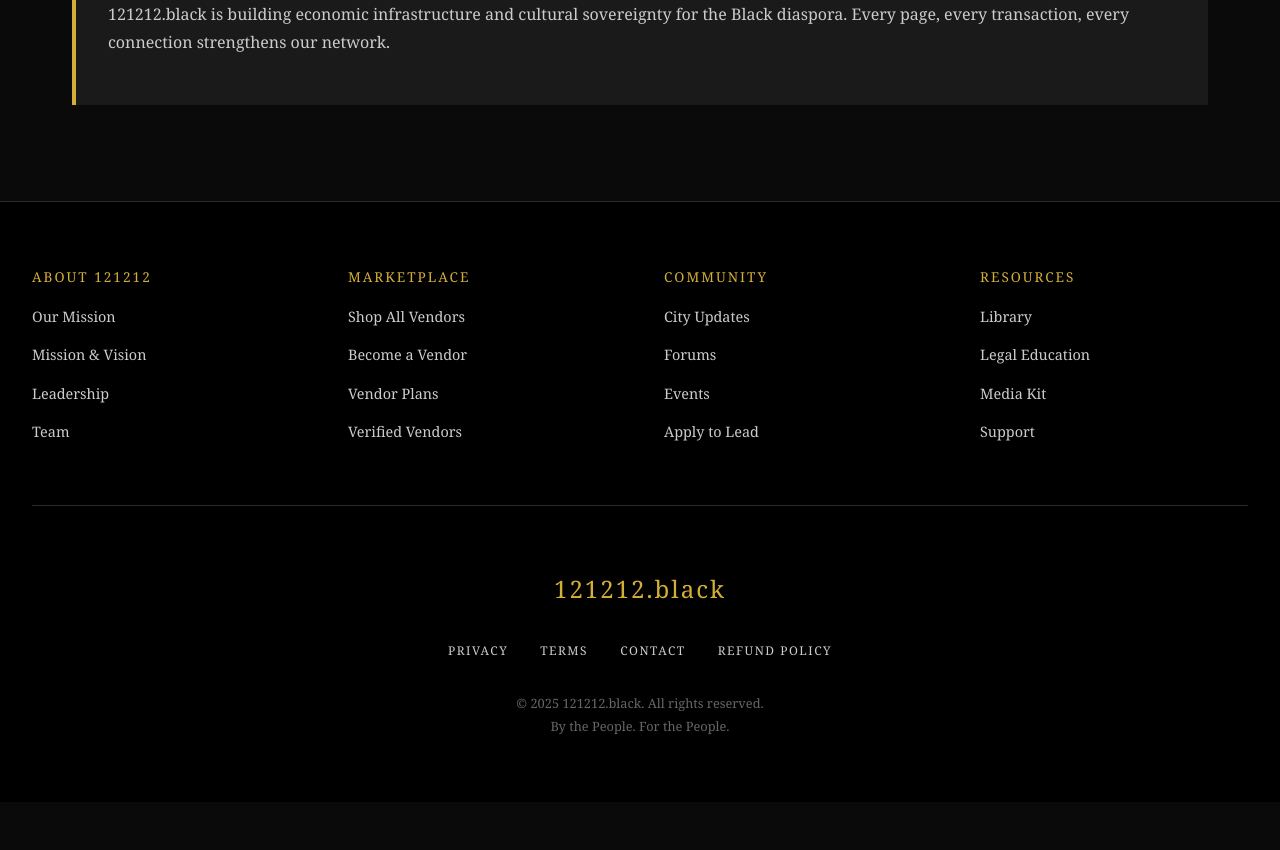
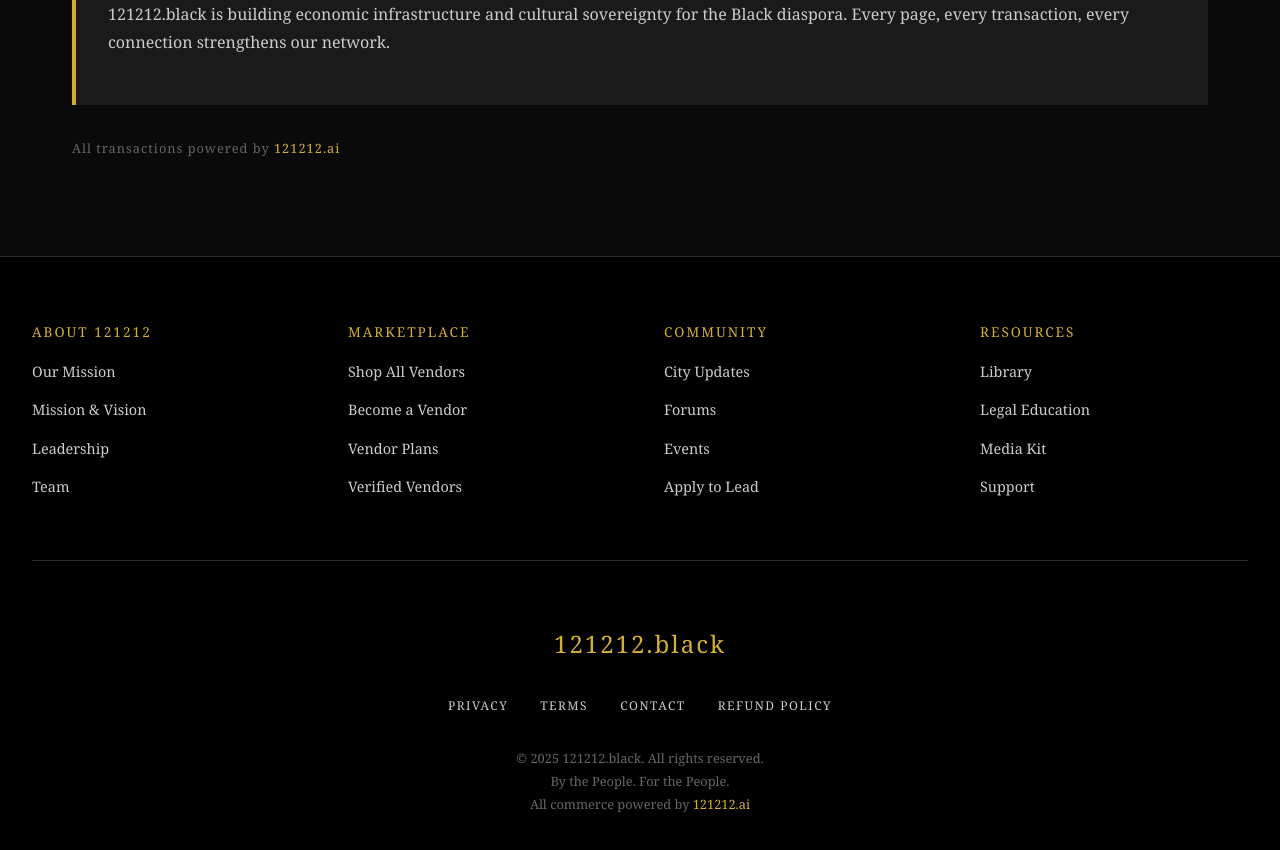
Before and after one commit to HouseofTerravian/121212-black, a Next.js app: page /membership in a window 1280 px wide. Shown: the part 580-1430 px from the top of the page. Before the commit the page ends 1382 px from the top, so only its background shows below. Built offline with nearby package versions, Linux system fonts and the light colour scheme.

Commit message:
Add 121212.ai commerce attribution across all purchase touchpoints
- Footer (global): "All commerce powered by 121212.ai"
- Network page trust section, marketplace, membership, vendor plans,
  report, why-121212, and shop-all pages all include 121212.ai disclosure

```diff
--- a/app/components/Footer.tsx
+++ b/app/components/Footer.tsx
@@ -51,7 +51,8 @@
         </div>
         <p className="copyright">
           © 2025 121212.black. All rights reserved.<br />
-          By the People. For the People.
+          By the People. For the People.<br />
+          All commerce powered by <a href="https://121212.ai" style={{ color: '#D4AF37', textDecoration: 'none' }}>121212.ai</a>
         </p>
       </div>
     </footer>
--- a/app/marketplace/page.tsx
+++ b/app/marketplace/page.tsx
@@ -55,6 +55,9 @@
           <h2>Become a Vendor</h2>
           <p>Join the 121212 marketplace and connect with our global network of conscious consumers.</p>
           <Link href="/become-vendor" className="cta-button">Apply Now</Link>
+          <p style={{ marginTop: '2rem', fontSize: '0.8rem', color: '#666', letterSpacing: '1px' }}>
+            All transactions powered by <a href="https://121212.ai" style={{ color: '#D4AF37', textDecoration: 'none' }}>121212.ai</a>
+          </p>
         </div>
       </section>
     </>
--- a/app/membership/page.tsx
+++ b/app/membership/page.tsx
@@ -17,6 +17,9 @@
           <div className="info-box">
             <p>121212.black is building economic infrastructure and cultural sovereignty for the Black diaspora. Every page, every transaction, every connection strengthens our network.</p>
           </div>
+          <p style={{ marginTop: '2rem', fontSize: '0.8rem', color: '#666', letterSpacing: '1px' }}>
+            All transactions powered by <a href="https://121212.ai" style={{ color: '#D4AF37', textDecoration: 'none' }}>121212.ai</a>
+          </p>
         </div>
       </section>
     </>
--- a/app/network/page.tsx
+++ b/app/network/page.tsx
@@ -168,6 +168,9 @@
       <section className="trust-section">
         <h2>Trust &amp; Integrity</h2>
         <p>Anything purchased here is refundable. Trust is universal. Integrity is non-negotiable.</p>
+        <p style={{ marginTop: '1.5rem', fontSize: '0.85rem', color: '#666', letterSpacing: '1px' }}>
+          All transactions powered by <a href="https://121212.ai" style={{ color: '#D4AF37', textDecoration: 'none' }}>121212.ai</a>
+        </p>
       </section>
     </>
   );
--- a/app/report/page.tsx
+++ b/app/report/page.tsx
@@ -17,6 +17,9 @@
           <div className="info-box">
             <p>121212.black is building economic infrastructure and cultural sovereignty for the Black diaspora. Every page, every transaction, every connection strengthens our network.</p>
           </div>
+          <p style={{ marginTop: '2rem', fontSize: '0.8rem', color: '#666', letterSpacing: '1px' }}>
+            All transactions powered by <a href="https://121212.ai" style={{ color: '#D4AF37', textDecoration: 'none' }}>121212.ai</a>
+          </p>
         </div>
       </section>
     </>
--- a/app/shop-all/page.tsx
+++ b/app/shop-all/page.tsx
@@ -17,6 +17,9 @@
           <div className="info-box">
             <p>121212.black is building economic infrastructure and cultural sovereignty for the Black diaspora. Every page, every transaction, every connection strengthens our network.</p>
           </div>
+          <p style={{ marginTop: '2rem', fontSize: '0.8rem', color: '#666', letterSpacing: '1px' }}>
+            All transactions powered by <a href="https://121212.ai" style={{ color: '#D4AF37', textDecoration: 'none' }}>121212.ai</a>
+          </p>
         </div>
       </section>
     </>
--- a/app/vendor-plans/page.tsx
+++ b/app/vendor-plans/page.tsx
@@ -17,6 +17,9 @@
           <div className="info-box">
             <p>121212.black is building economic infrastructure and cultural sovereignty for the Black diaspora. Every page, every transaction, every connection strengthens our network.</p>
           </div>
+          <p style={{ marginTop: '2rem', fontSize: '0.8rem', color: '#666', letterSpacing: '1px' }}>
+            All transactions powered by <a href="https://121212.ai" style={{ color: '#D4AF37', textDecoration: 'none' }}>121212.ai</a>
+          </p>
         </div>
       </section>
     </>
--- a/app/why-121212/page.tsx
+++ b/app/why-121212/page.tsx
@@ -17,6 +17,9 @@
           <div className="info-box">
             <p>121212.black is building economic infrastructure and cultural sovereignty for the Black diaspora. Every page, every transaction, every connection strengthens our network.</p>
           </div>
+          <p style={{ marginTop: '2rem', fontSize: '0.8rem', color: '#666', letterSpacing: '1px' }}>
+            All transactions powered by <a href="https://121212.ai" style={{ color: '#D4AF37', textDecoration: 'none' }}>121212.ai</a>
+          </p>
         </div>
       </section>
     </>
```
